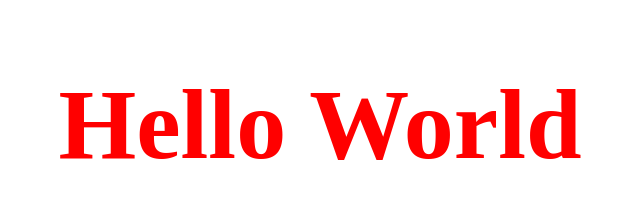
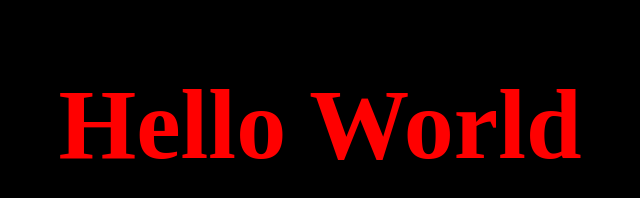
Before and after one commit to developer200310/mon-projet, a plain HTML site: page index.html in a window 1280 px wide. Shown: the whole page, without its empty margins (320-960 px from the left). Drawn offline with Linux system fonts and the light colour scheme.

Commit message:
changing bg color to black

```diff
--- a/index.js
+++ b/index.js
@@ -1 +1 @@
-alert("Hello World")
+alert("Hello World");
--- a/style.css
+++ b/style.css
@@ -9,3 +9,8 @@ h1{
     font-style: normal;
     text-shadow: rgb(154, 154, 154);
 }
+
+body{
+    background-color: black;
+
+}
```
